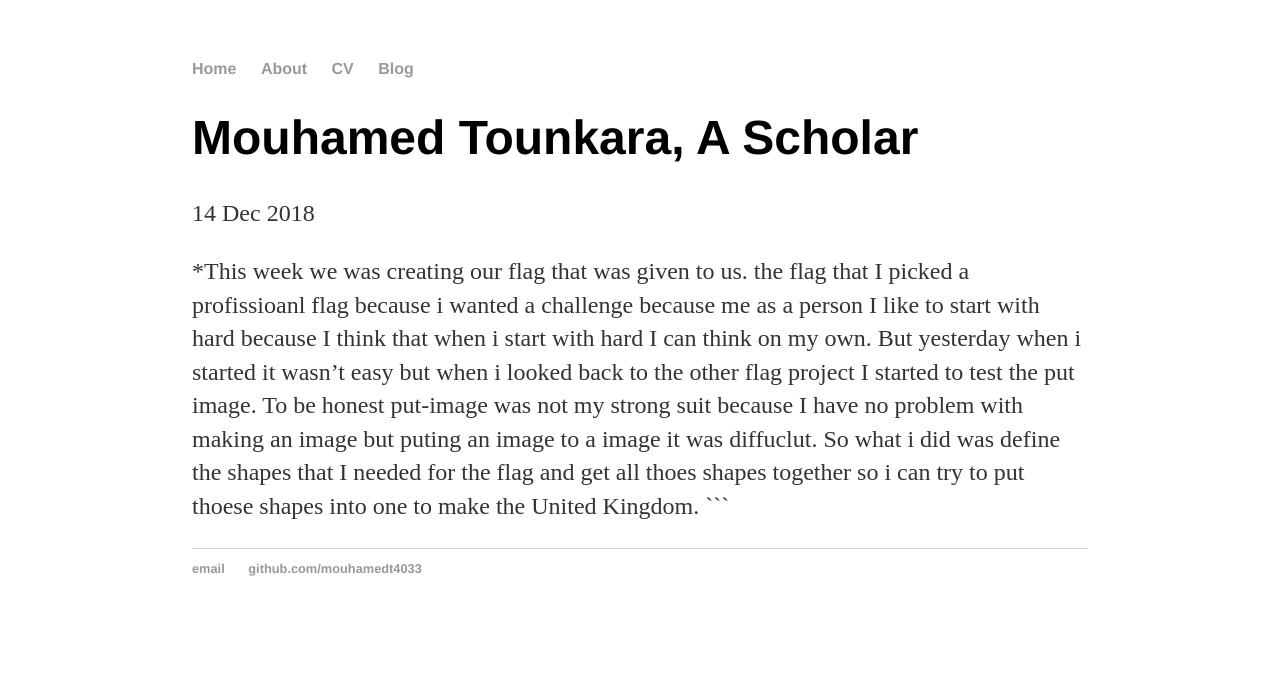
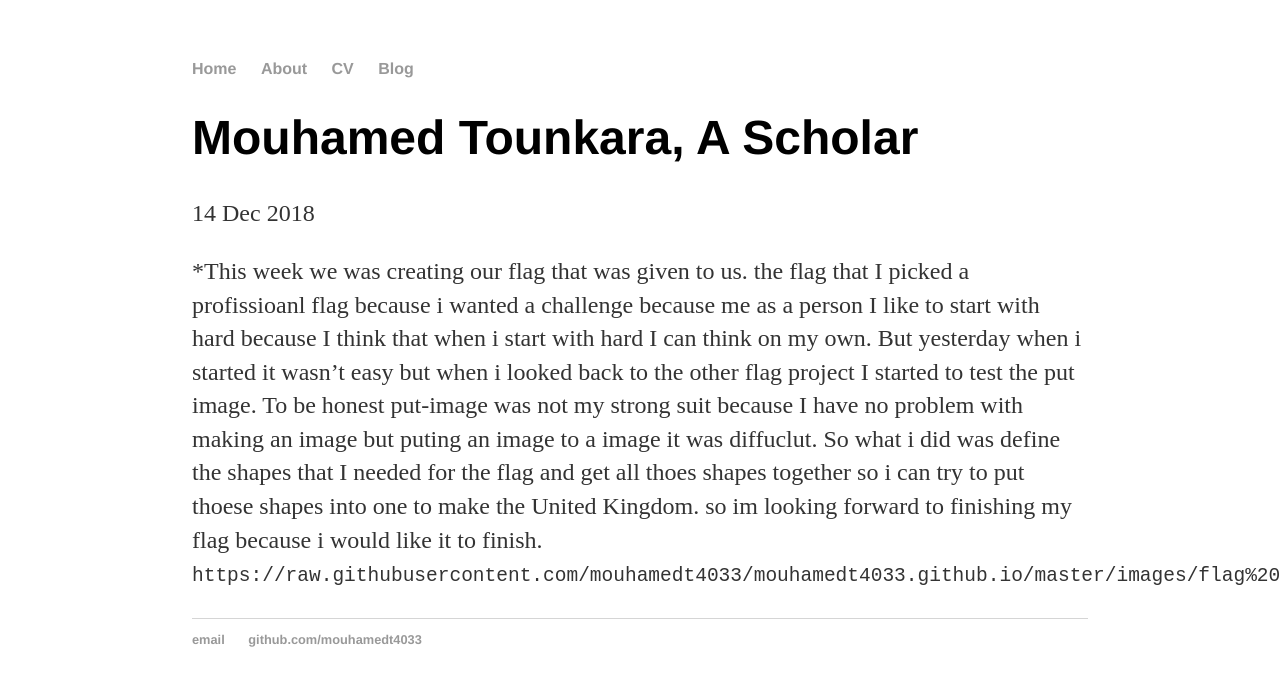
Before and after one commit to mouhamedt4033/mouhamedt4033.github.io, a Jekyll site: the page built from _posts/2018-12-14-weekly-reflection-number-7.md, in a window 1280 px wide. Shown: the top 686 px of the page. Built offline with Jekyll 4.4.1, drawn with Linux system fonts in a browser that asks for light colours.

Commit message:
Update 2018-12-14-weekly-reflection-number-7.md

````diff
--- a/_posts/2018-12-14-weekly-reflection-number-7.md
+++ b/_posts/2018-12-14-weekly-reflection-number-7.md
@@ -3,5 +3,5 @@ layout: post
 title: Mouhamed Tounkara, A Scholar
 date: 2018-12-14
 ---
-*This week we was creating our flag that was given to us. the flag that I picked a profissioanl flag because i wanted a challenge because me as a person I like to start with hard because I think that when i start with hard I can think on my own. But yesterday when i started it wasn't easy but when i looked back to the other flag project I started to test the put image. To be honest put-image was not my strong suit because I have no problem with making an image but puting an image to a image it was diffuclut. So what i did was define the shapes that I needed for the flag and get all thoes shapes together so i can try to put thoese shapes into one to make the United Kingdom.
-```
+*This week we was creating our flag that was given to us. the flag that I picked a profissioanl flag because i wanted a challenge because me as a person I like to start with hard because I think that when i start with hard I can think on my own. But yesterday when i started it wasn't easy but when i looked back to the other flag project I started to test the put image. To be honest put-image was not my strong suit because I have no problem with making an image but puting an image to a image it was diffuclut. So what i did was define the shapes that I needed for the flag and get all thoes shapes together so i can try to put thoese shapes into one to make the United Kingdom. so im looking forward to finishing my flag because i would like it to finish.
+```https://raw.githubusercontent.com/mouhamedt4033/mouhamedt4033.github.io/master/images/flag%20v2.png```
````
